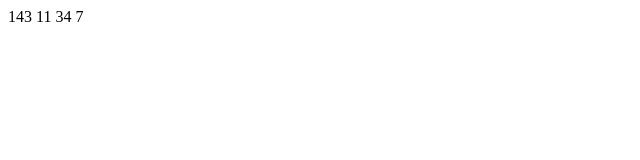
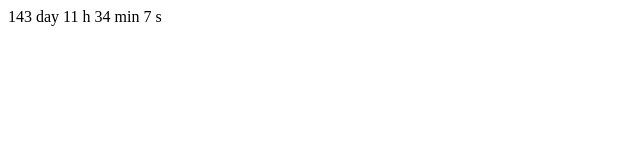
Before and after one commit to FBIKdot/Countdown-Timer, a plain HTML site: page index.html in a window 1280 px wide. Shown: the whole page, without its empty margins (0-640 px from the left). Drawn offline with Linux system fonts and the light colour scheme.

Commit message:
Update index.html

```diff
--- a/index.html
+++ b/index.html
@@ -5,9 +5,15 @@
         <script src="./countdown-timer.js"></script>
     </head>
     <body onload="countTime()">
-        <span id="_d">00</span>
-        <span id="_h">00</span>
-        <span id="_m">00</span>
-        <span id="_s">00</span>
+        <div>
+            <span id="_d">00</span>
+            day
+            <span id="_h">00</span>
+            h
+            <span id="_m">00</span>
+            min
+            <span id="_s">00</span>
+            s
+        </div>
     </body>
 </html>
```
